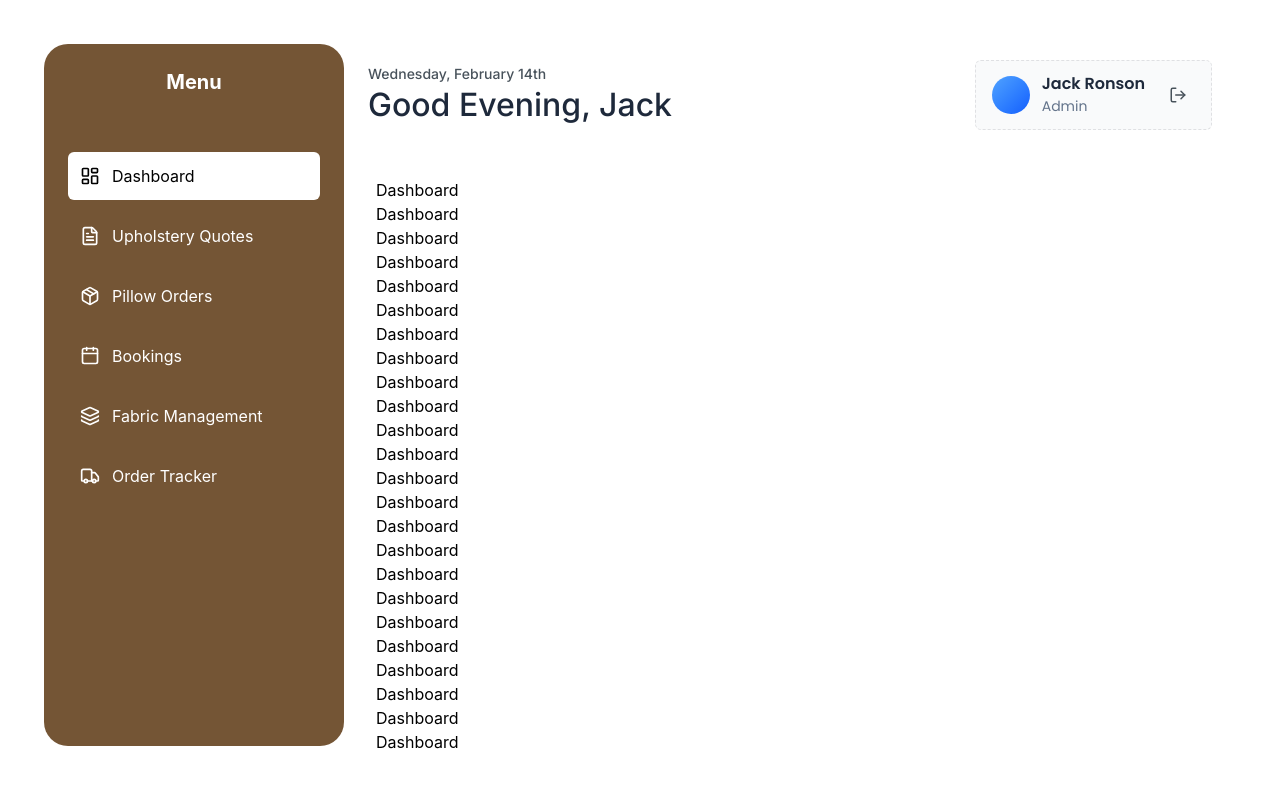
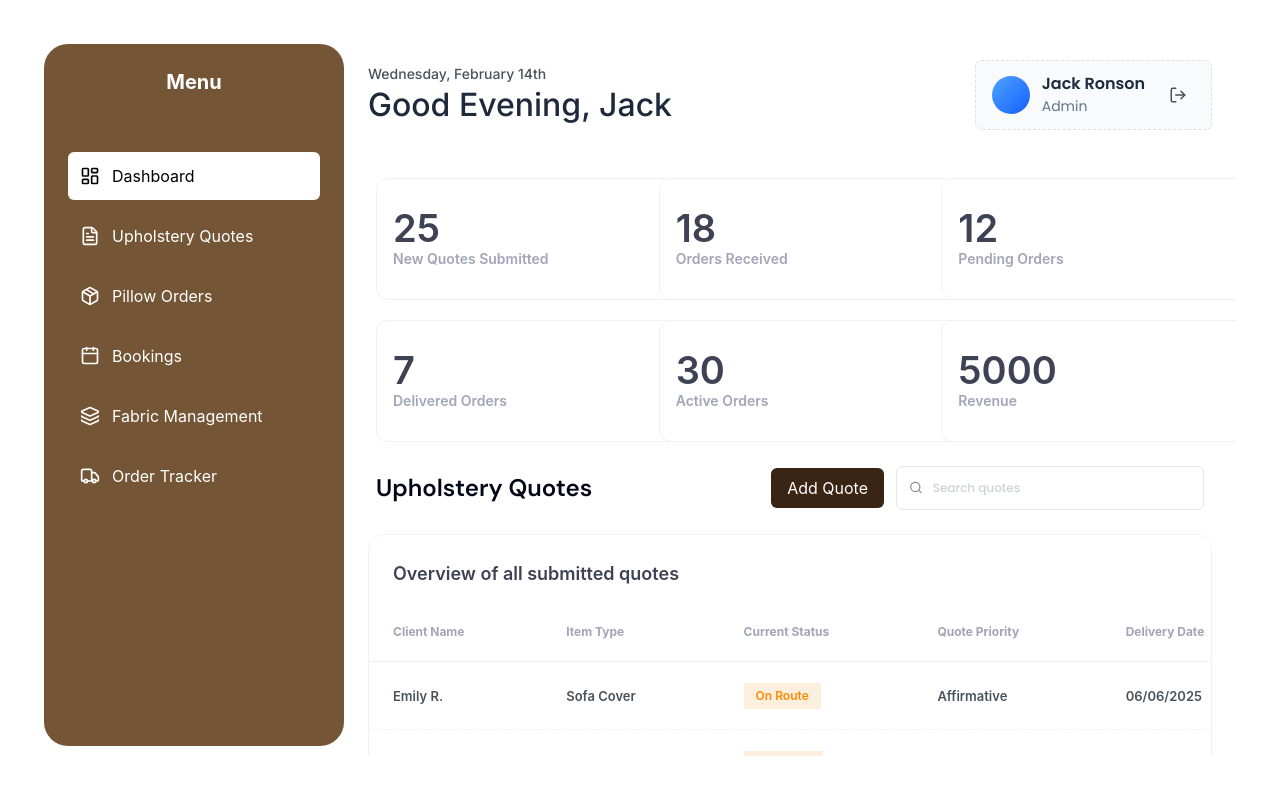
Before and after one commit to danishts/craft-q, a React (Vite) app: page / in a window 1280 px wide. Shown: the top 794 px of the page. Built offline with nearby package versions, Linux system fonts and the light colour scheme.

Commit message:
first commit1

```diff
--- /dev/null
+++ b/src/components/DashboardStatCard.jsx
@@ -0,0 +1,23 @@
+import React from "react";
+
+function DashboardStatCard({ icon, value, label }) {
+  return (
+    <div className="w-full sm:w-[364px] border border-[#F1F1F2] rounded-[12px] p-[30px_16px] flex flex-col gap-[1px] bg-white">
+      {/* TOP SECTION */}
+      <div className="flex items-center gap-[10px]">
+
+
+        <h1 className="font-inter font-semibold text-[38px] leading-[38px] tracking-[-2%] text-[#3F4254]">
+          {value}
+        </h1>
+      </div>
+
+      {/* LABEL */}
+      <div className="flex flex-col gap-[10px]">
+        <p className="text-[14px] font-semibold text-[#A1A5B7]">{label}</p>
+      </div>
+    </div>
+  );
+}
+
+export default DashboardStatCard;
--- a/src/layout/Sidebar.jsx
+++ b/src/layout/Sidebar.jsx
@@ -144,7 +144,7 @@ export default function Sidebar() {
       <h1 className="text-xl text-center font-bold mb-14">Menu</h1>
 
       {/* MENU */}
-      <div className="flex flex-col gap-3 overflow-y-auto">
+      <div className="flex flex-col gap-3 font-Poppins overflow-y-auto">
         {sidebarMenu.map((item, i) => {
           const Icon = item.icon;
 
--- a/src/pages/BookingDetails.jsx
+++ b/src/pages/BookingDetails.jsx
@@ -31,7 +31,7 @@ function BookingDetails() {
         showAssignVendor={false}
       />
       <CustomerInfo state={state} activeTab={activeTab} />
-      <div className="mt-6 max-w-[870px] w-full bg-white p-[30px] rounded-[30px] shadow-sm">
+      <div className="mt-6 max-w-[870px] w-full bg-white p-[30px] ">
         <div className="grid grid-cols-1 md:grid-cols-3 gap-[2.38px]">
           <div>
             <p className="text-[#A1A5B7] font-poppins font-semibold text-[17.23px]">
--- a/src/pages/Dashboard.jsx
+++ b/src/pages/Dashboard.jsx
@@ -1,230 +1,95 @@
-import React from 'react'
+import React from "react";
+import DashboardStatCard from "../components/DashboardStatCard";
+import {
+  FiFileText,
+  FiShoppingCart,
+  FiClock,
+  FiCheckCircle,
+} from "react-icons/fi";
+import UpholsteryQuotes from "./UpholsteryQuotes";
+import { useNavigate } from "react-router-dom";
+import PillowOrders from "./PillowOrders";
+import Bookings from "./Bookings";
 
 function Dashboard() {
+  const navigate = useNavigate();
+
+  const stats = [
+    {
+      icon: <FiFileText size={20} />,
+      value: 25,
+      label: "New Quotes Submitted",
+    },
+    { icon: <FiShoppingCart size={20} />, value: 18, label: "Orders Received" },
+    { icon: <FiClock size={20} />, value: 12, label: "Pending Orders" },
+    { icon: <FiCheckCircle size={20} />, value: 7, label: "Delivered Orders" },
+    { icon: <FiShoppingCart size={20} />, value: 30, label: "Active Orders" },
+    { icon: <FiFileText size={20} />, value: 5000, label: "Revenue" },
+  ];
+
   return (
-    <div>
-      <h1>Dashboard</h1>
-      <h1>Dashboard</h1>
-      <h1>Dashboard</h1>
-      <h1>Dashboard</h1>
-      <h1>Dashboard</h1>
-      <h1>Dashboard</h1>
-      <h1>Dashboard</h1>
-      <h1>Dashboard</h1>
-      <h1>Dashboard</h1>
-      <h1>Dashboard</h1>
-      <h1>Dashboard</h1>
-      <h1>Dashboard</h1>
-      <h1>Dashboard</h1>
-      <h1>Dashboard</h1>
-      <h1>Dashboard</h1>
-      <h1>Dashboard</h1>
-      <h1>Dashboard</h1>
-      <h1>Dashboard</h1>
-      <h1>Dashboard</h1>
-      <h1>Dashboard</h1>
-      <h1>Dashboard</h1>
-      <h1>Dashboard</h1>
-      <h1>Dashboard</h1>
-      <h1>Dashboard</h1>
-      <h1>Dashboard</h1>
-      <h1>Dashboard</h1>
-      <h1>Dashboard</h1>
-      <h1>Dashboard</h1>
-      <h1>Dashboard</h1>
-      <h1>Dashboard</h1>
-      <h1>Dashboard</h1>
-      <h1>Dashboard</h1>
-      <h1>Dashboard</h1>
-      <h1>Dashboard</h1>
-      <h1>Dashboard</h1>
-      <h1>Dashboard</h1>
-      <h1>Dashboard</h1>
-      <h1>Dashboard</h1>
-      <h1>Dashboard</h1>
-      <h1>Dashboard</h1>
-      <h1>Dashboard</h1>
-      <h1>Dashboard</h1>
-      <h1>Dashboard</h1>
-      <h1>Dashboard</h1>
-      <h1>Dashboard</h1>
-      <h1>Dashboard</h1>
-      <h1>Dashboard</h1>
-      <h1>Dashboard</h1>
-      <h1>Dashboard</h1>
-      <h1>Dashboard</h1>
-      <h1>Dashboard</h1>
-      <h1>Dashboard</h1>
-      <h1>Dashboard</h1>
-      <h1>Dashboard</h1>
-      <h1>Dashboard</h1>
-      <h1>Dashboard</h1>
-      <h1>Dashboard</h1>
-      <h1>Dashboard</h1>
-      <h1>Dashboard</h1>
-      <h1>Dashboard</h1>
-      <h1>Dashboard</h1>
-      <h1>Dashboard</h1>
-      <h1>Dashboard</h1>
-      <h1>Dashboard</h1>
-      <h1>Dashboard</h1>
-      <h1>Dashboard</h1>
-      <h1>Dashboard</h1>
-      <h1>Dashboard</h1>
-      <h1>Dashboard</h1>
-      <h1>Dashboard</h1>
-      <h1>Dashboard</h1>
-      <h1>Dashboard</h1>
-      <h1>Dashboard</h1>
-      <h1>Dashboard</h1>
-      <h1>Dashboard</h1>
-      <h1>Dashboard</h1>
-      <h1>Dashboard</h1>
-      <h1>Dashboard</h1>
-      <h1>Dashboard</h1>
-      <h1>Dashboard</h1>
-      <h1>Dashboard</h1>
-      <h1>Dashboard</h1>
-      <h1>Dashboard</h1>
-      <h1>Dashboard</h1>
-      <h1>Dashboard</h1>
-      <h1>Dashboard</h1>
-      <h1>Dashboard</h1>
-      <h1>Dashboard</h1>
-      <h1>Dashboard</h1>
-      <h1>Dashboard</h1>
-      <h1>Dashboard</h1>
-      <h1>Dashboard</h1>
-      <h1>Dashboard</h1>
-      <h1>Dashboard</h1>
-      <h1>Dashboard</h1>
-      <h1>Dashboard</h1>
-      <h1>Dashboard</h1>
-      <h1>Dashboard</h1>
-      <h1>Dashboard</h1>
-      <h1>Dashboard</h1>
-      <h1>Dashboard</h1>
-      <h1>Dashboard</h1>
-      <h1>Dashboard</h1>
-      <h1>Dashboard</h1>
-      <h1>Dashboard</h1>
-      <h1>Dashboard</h1>
-      <h1>Dashboard</h1>
-      <h1>Dashboard</h1>
-      <h1>Dashboard</h1>
-      <h1>Dashboard</h1>
-      <h1>Dashboard</h1>
-      <h1>Dashboard</h1>
-      <h1>Dashboard</h1>
-      <h1>Dashboard</h1>
-      <h1>Dashboard</h1>
-      <h1>Dashboard</h1>
-      <h1>Dashboard</h1>
-      <h1>Dashboard</h1>
-      <h1>Dashboard</h1>
-      <h1>Dashboard</h1>
-      <h1>Dashboard</h1>
-      <h1>Dashboard</h1>
-      <h1>Dashboard</h1>
-      <h1>Dashboard</h1>
-      <h1>Dashboard</h1>
-      <h1>Dashboard</h1>
-      <h1>Dashboard</h1>
-      <h1>Dashboard</h1>
-      <h1>Dashboard</h1>
-      <h1>Dashboard</h1>
-      <h1>Dashboard</h1>
-      <h1>Dashboard</h1>
-      <h1>Dashboard</h1>
-      <h1>Dashboard</h1>
-      <h1>Dashboard</h1>
-      <h1>Dashboard</h1>
-      <h1>Dashboard</h1>
-      <h1>Dashboard</h1>
-      <h1>Dashboard</h1>
-      <h1>Dashboard</h1>
-      <h1>Dashboard</h1>
-      <h1>Dashboard</h1>
-      <h1>Dashboard</h1>
-      <h1>Dashboard</h1>
-      <h1>Dashboard</h1>
-      <h1>Dashboard</h1>
-      <h1>Dashboard</h1>
-      <h1>Dashboard</h1>
-      <h1>Dashboard</h1>
-      <h1>Dashboard</h1>
-      <h1>Dashboard</h1>
-      <h1>Dashboard</h1>
-      <h1>Dashboard</h1>
-      <h1>Dashboard</h1>
-      <h1>Dashboard</h1>
-      <h1>Dashboard</h1>
-      <h1>Dashboard</h1>
-      <h1>Dashboard</h1>
-      <h1>Dashboard</h1>
-      <h1>Dashboard</h1>
-      <h1>Dashboard</h1>
-      <h1>Dashboard</h1>
-      <h1>Dashboard</h1>
-      <h1>Dashboard</h1>
-      <h1>Dashboard</h1>
-      <h1>Dashboard</h1>
-      <h1>Dashboard</h1>
-      <h1>Dashboard</h1>
-      <h1>Dashboard</h1>
-      <h1>Dashboard</h1>
-      <h1>Dashboard</h1>
-      <h1>Dashboard</h1>
-      <h1>Dashboard</h1>
-      <h1>Dashboard</h1>
-      <h1>Dashboard</h1>
-      <h1>Dashboard</h1>
-      <h1>Dashboard</h1>
-      <h1>Dashboard</h1>
-      <h1>Dashboard</h1>
-      <h1>Dashboard</h1>
-      <h1>Dashboard</h1>
-      <h1>Dashboard</h1>
-      <h1>Dashboard</h1>
-      <h1>Dashboard</h1>
-      <h1>Dashboard</h1>
-      <h1>Dashboard</h1>
-      <h1>Dashboard</h1>
-      <h1>Dashboard</h1>
-      <h1>Dashboard</h1>
-      <h1>Dashboard</h1>
-      <h1>Dashboard</h1>
-      <h1>Dashboard</h1>
-      <h1>Dashboard</h1>
-      <h1>Dashboard</h1>
-      <h1>Dashboard</h1>
-      <h1>Dashboard</h1>
-      <h1>Dashboard</h1>
-      <h1>Dashboard</h1>
-      <h1>Dashboard</h1>
-      <h1>Dashboard</h1>
-      <h1>Dashboard</h1>
-      <h1>Dashboard</h1>
-      <h1>Dashboard</h1>
-      <h1>Dashboard</h1>
-      <h1>Dashboard</h1>
-      <h1>Dashboard</h1>
-      <h1>Dashboard</h1>
-      <h1>Dashboard</h1>
-      <h1>Dashboard</h1>
-      <h1>Dashboard</h1>
-      <h1>Dashboard</h1>
-      <h1>Dashboard</h1>
-      <h1>Dashboard</h1>
-      <h1>Dashboard</h1>
-      <h1>Dashboard</h1>
-      <h1>Dashboard</h1>
-      <h1>Dashboard</h1>
-      <h1>Dashboard</h1>
-      <h1>Dashboard</h1>
-      <h1>Dashboard</h1>
+    <div className="w-full">
+      {/* STATS */}
+      <div className="grid grid-cols-1 sm:grid-cols-2 lg:grid-cols-3 gap-5">
+        {stats.map((item, index) => (
+          <DashboardStatCard
+            key={index}
+            icon={item.icon}
+            value={item.value}
+            label={item.label}
+          />
+        ))}
+      </div>
+
+      {/* TABLE */}
+      <div className="mt-6">
+        <UpholsteryQuotes hideHeader={true} />
+
+        {/* ✅ VIEW MORE BUTTON */}
+        <div className="flex justify-center mt-3">
+          <button
+            onClick={() => navigate("/quotes")}
+            className="flex items-center justify-center gap-[3.06px] px-2 py-2 rounded-[3.06px] bg-[#D3D3D363]"
+          >
+            <span className="text-[12.24px] font-semibold text-[#343434] leading-[9.18px]">
+              View more
+            </span>
+          </button>
+        </div>
+      </div>
+
+      <div className="mt-6">
+        <PillowOrders hideHeader={true} />
+
+        {/* ✅ VIEW MORE BUTTON */}
+        <div className="flex justify-center mt-3">
+          <button
+            onClick={() => navigate("/pillow-orders")}
+            className="flex items-center justify-center gap-[3.06px] px-2 py-2 rounded-[3.06px] bg-[#D3D3D363]"
+          >
+            <span className="text-[12.24px] font-semibold text-[#343434] leading-[9.18px]">
+              View more
+            </span>
+          </button>
+        </div>
+      </div>
+      <div className="mt-6">
+        <Bookings hideHeader={true} />
+
+        {/* ✅ VIEW MORE BUTTON */}
+        <div className="flex justify-center mt-3">
+          <button
+            onClick={() => navigate("/bookings")}
+            className="flex items-center justify-center gap-[3.06px] px-2 py-2 rounded-[3.06px] bg-[#D3D3D363]"
+          >
+            <span className="text-[12.24px] font-semibold text-[#343434] leading-[9.18px]">
+              View more
+            </span>
+          </button>
+        </div>
+      </div>
     </div>
   );
 }
 
-export default Dashboard
+export default Dashboard;
```
Also changed, not shown: src/components/PageHeader.jsx (+68 -24 lines), src/pages/OrdersTrack.jsx (+0 -59 lines).
